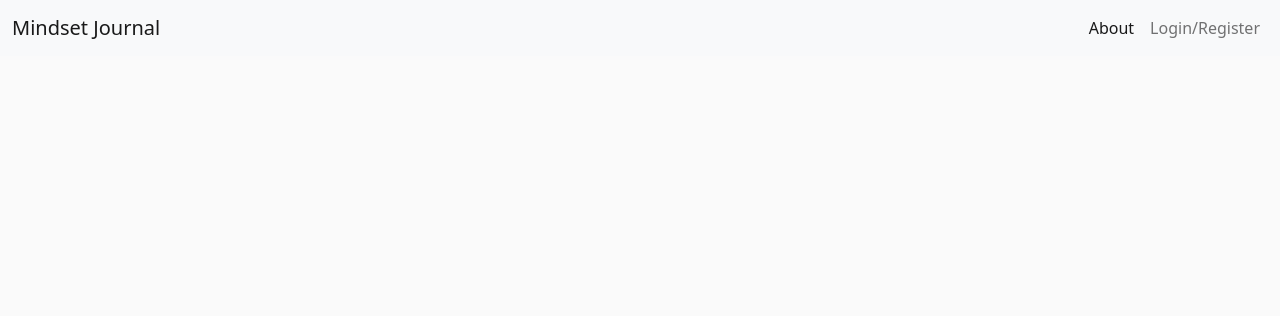
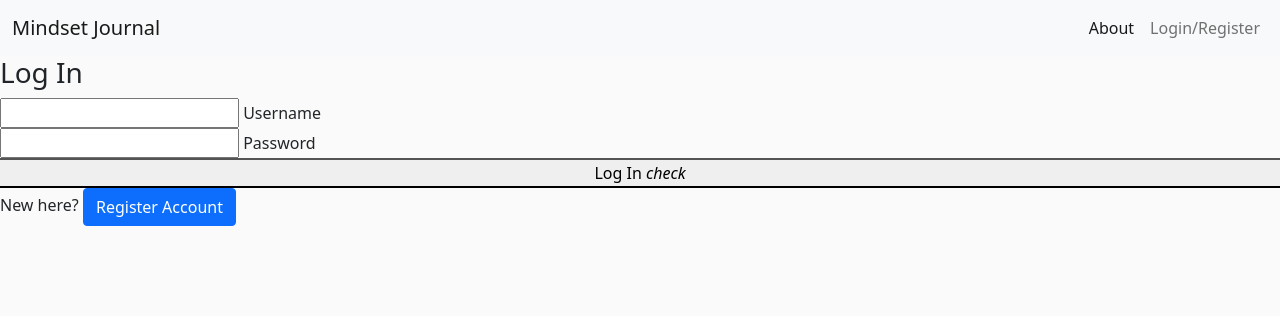
Before and after one commit to emmasarge/mindset-journal, a Flask app: template templates/login.html in a window 1280 px wide. Shown: the top 316 px of the page. Run offline with Flask 2, Linux system fonts and the light colour scheme; the template is opened without the code that fills it, so the values that code supplies are empty; some libraries are stand-ins or nearby versions.

Commit message:
add login

```diff
--- a/app.py
+++ b/app.py
@@ -38,6 +38,7 @@ def register():
             "username": request.form.get("username").lower(),
             "password": generate_password_hash(request.form.get("password"))
         }
+
         mongo.db.users.insert_one(register)
 
         # Put the new user into 'session' cookie
@@ -48,6 +49,35 @@ def register():
     return render_template("register.html")
 
 
+@app.route("/login", methods=["GET", "POST"])
+def login():
+    if request.method == "POST":
+        # check if username exists in db
+        existing_user = mongo.db.users.find_one(
+            {"username": request.form.get("username").lower()})
+
+        if existing_user:
+            # ensure hashed password matches user input
+            if check_password_hash(existing_user["password"], request.form.get("password")):
+                session["user"] = request.form.get("user_name").lower()
+                flash("Welcome, {}".format(
+                        request.form.get("user_name")))
+                return redirect(url_for(
+                        "profile", username=session["user"]))
+            else:
+                # invalid password match
+                flash("Incorrect Username and/or Password")
+                return redirect(url_for("login"))
+
+        else:
+            # username doesn't exist
+            flash("Incorrect Username and/or Password")
+            return redirect(url_for("login"))
+
+    return render_template("login.html")
+
+
+
 if __name__ == "__main__":
     app.run(host=os.environ.get("IP"),
             port=int(os.environ.get("PORT")),
--- a/templates/login.html
+++ b/templates/login.html
@@ -1,4 +1,44 @@
 {% extends "base.html" %}
 {% block content %}
 
+ <h3 class="center-align">Log In</h3>
+
+    <div class="row">
+        <form class="col s12 m8 offset-m2" method="POST" action="{{ url_for('login') }}">
+            <div class="card-panel">
+                <!-- username -->
+                <div class="row">
+					<div class="input-field col s12">
+						<input id="username" name="username" type="text" minlength="5"
+                            maxlength="15" pattern="^[a-zA-Z0-9]{5,15}$" class="validate" required>
+						<label for="username">Username</label>
+					</div>
+                </div>
+                <!-- passowrd -->
+                <div class="row">
+                    <div class="input-field col s12">
+                        <input id="password" name="password" type="password" minlength="5"
+                            maxlength="15" pattern="^[a-zA-Z0-9]{5,15}$" class="validate" required>
+                        <label for="password">Password</label>
+                    </div>
+                </div>
+                <!-- log in -->
+                <div class="row">
+                    <button type="submit" class="col">
+                        Log In   <i class="material-icons prefix">check</i>
+                    </button>
+                </div>
+            </div>
+        </form>
+    </div>
+    <div class="row">
+        <div class="col s12">
+            <p class="center-align">
+                New here?
+                <a href="{{ url_for('register') }}" class="btn btn-primary">Register Account</a>
+
+            </p>
+        </div>
+    </div>
+
 {% endblock %}
```
